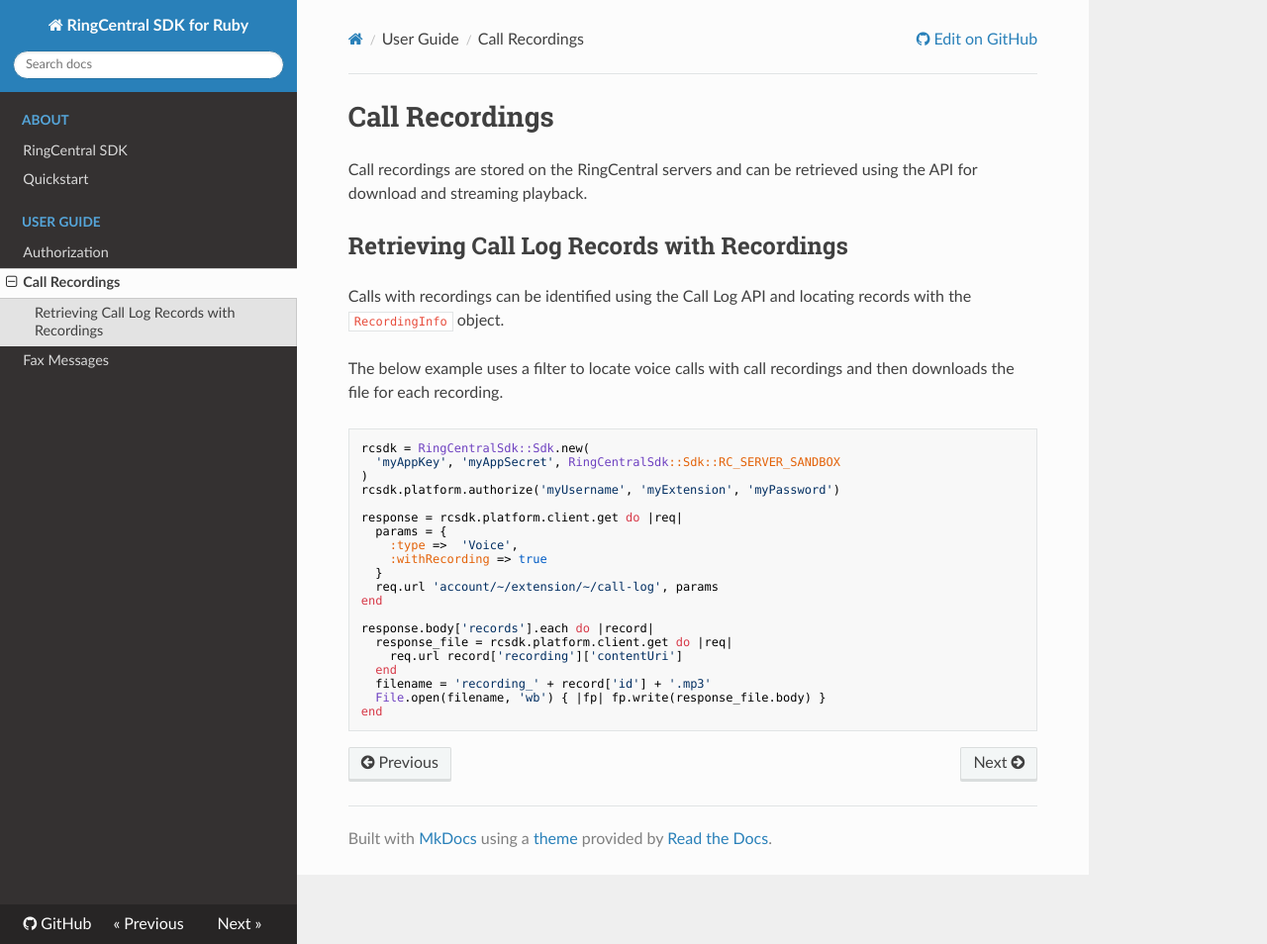
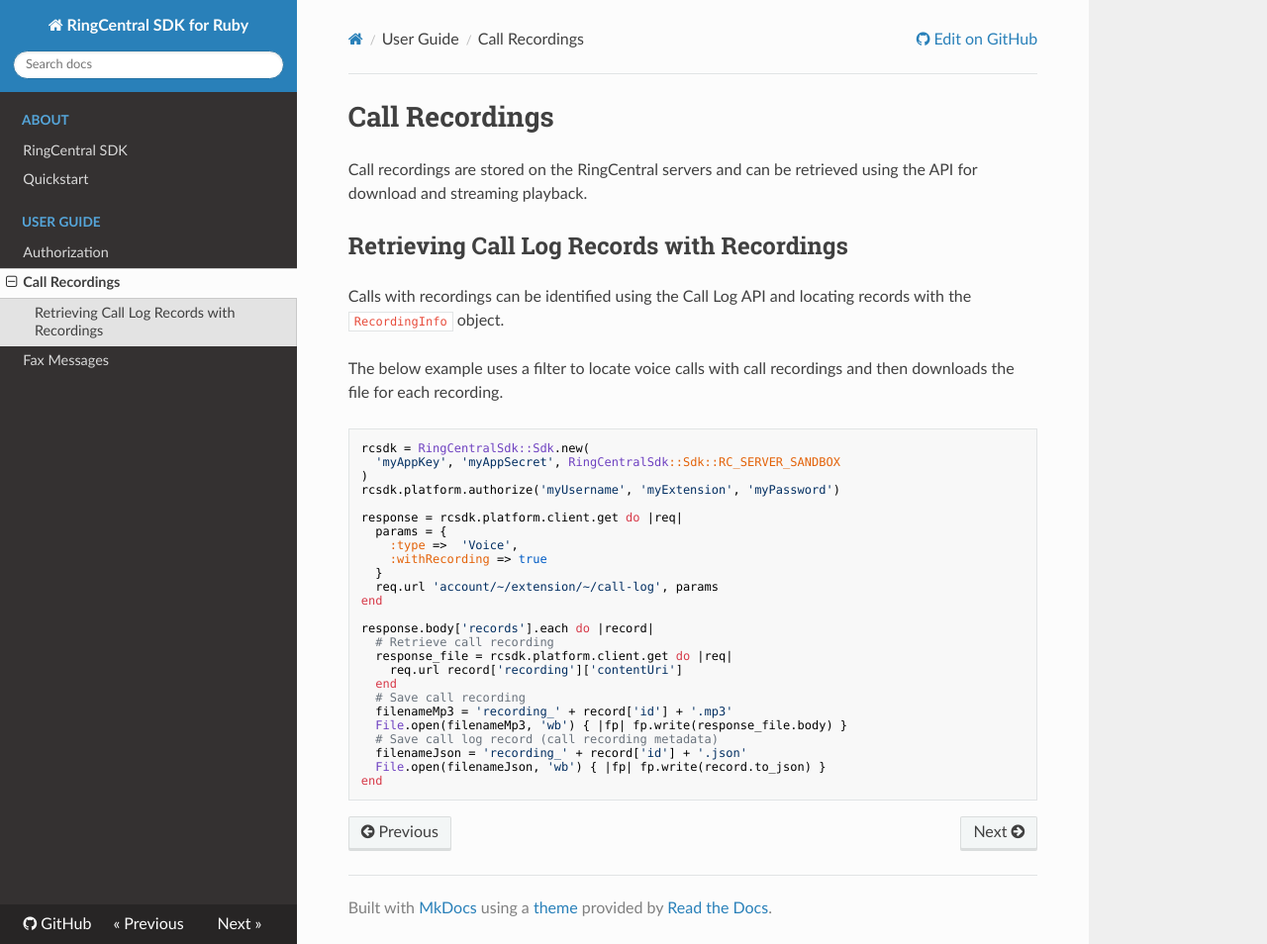
Before and after one commit to grokify/ringcentral-sdk-ruby, an MkDocs documentation site: the page built from docs/usage/messages/Call-Recordings.md, in a window 1280 px wide and 954 px high. Shown: the whole window at 99% size. Built offline with MkDocs 1.6.1, drawn with Linux system fonts in a browser that asks for light colours; nearby versions of some CDN libraries; old or Windows-style settings are respelled for this version of MkDocs.

Commit message:
update mkdocs

````diff
--- a/docs/usage/messages/Call-Recordings.md
+++ b/docs/usage/messages/Call-Recordings.md
@@ -23,10 +23,15 @@
 end
 
 response.body['records'].each do |record|
+  # Retrieve call recording
   response_file = rcsdk.platform.client.get do |req|
     req.url record['recording']['contentUri']
   end
-  filename = 'recording_' + record['id'] + '.mp3'
-  File.open(filename, 'wb') { |fp| fp.write(response_file.body) }
+  # Save call recording
+  filenameMp3 = 'recording_' + record['id'] + '.mp3'
+  File.open(filenameMp3, 'wb') { |fp| fp.write(response_file.body) }
+  # Save call log record (call recording metadata)
+  filenameJson = 'recording_' + record['id'] + '.json'
+  File.open(filenameJson, 'wb') { |fp| fp.write(record.to_json) }
 end
 ```
````
